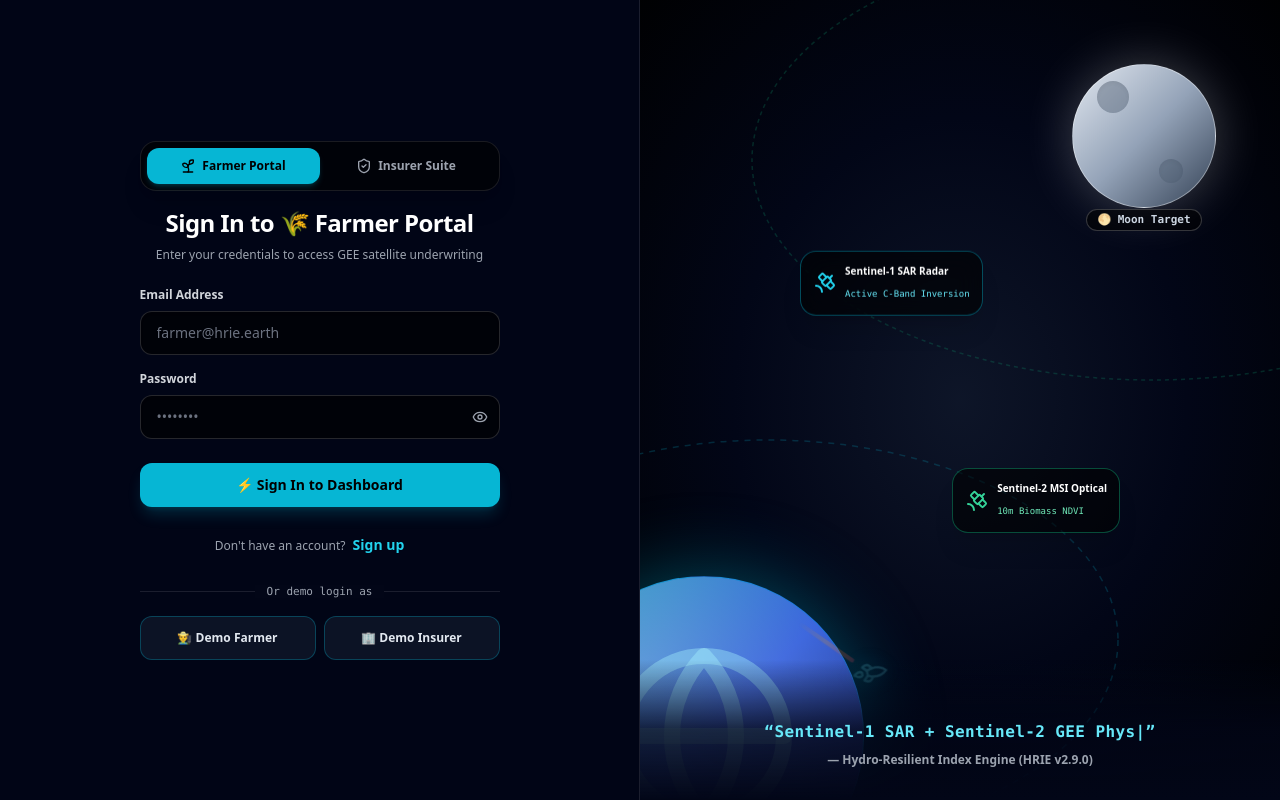
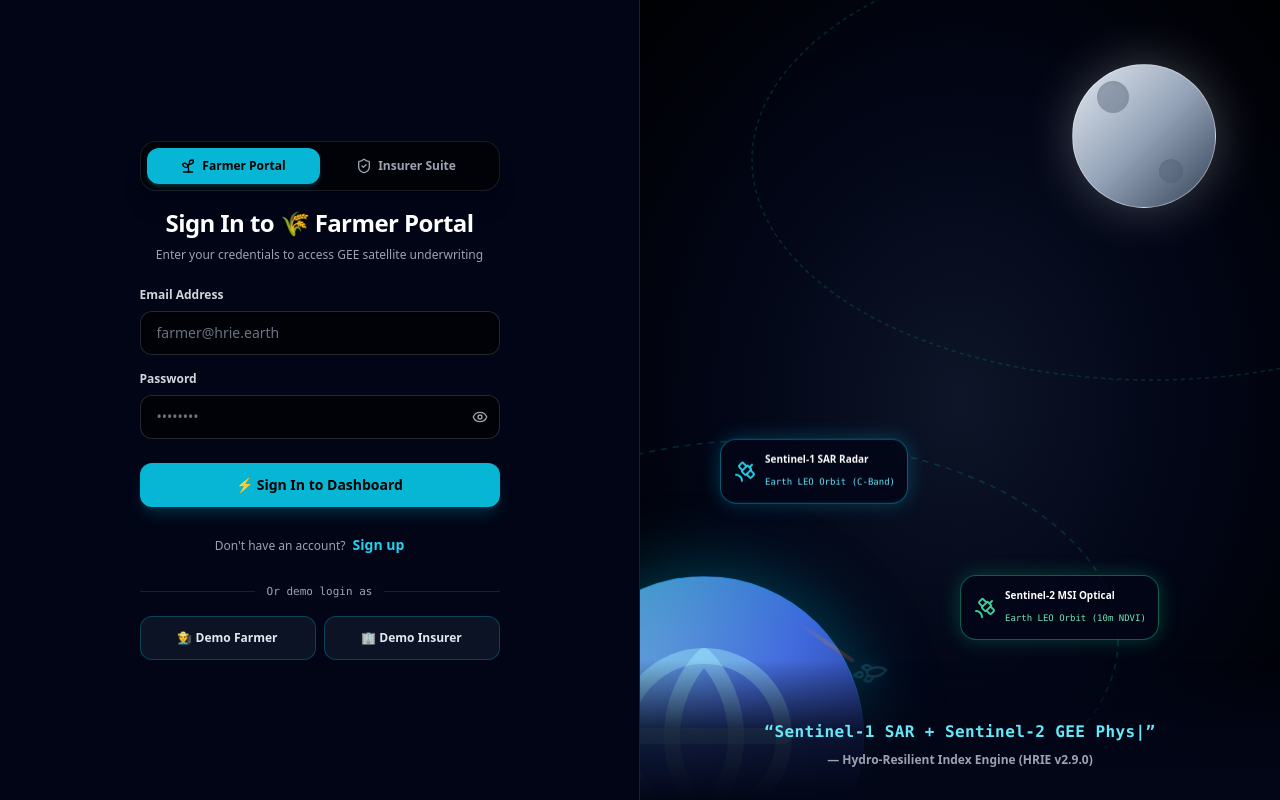
Before and after one commit to ashwin-kumaar-b/hrie-, a React (Vite) app in the folder frontend/: page / in a window 1280 px wide. Built offline with nearby package versions, Linux system fonts and the light colour scheme.

Commit message:
Position Sentinel-1 and Sentinel-2 in Earth orbit and remove Moon target label in auth-fuse.jsx

```diff
--- a/frontend/src/components/ui/auth-fuse.jsx
+++ b/frontend/src/components/ui/auth-fuse.jsx
@@ -363,13 +363,32 @@ export function AuthUI({ onLoginSuccess }) {
           </span>
         </div>
 
-        {/* MOON (Top Right Celestial Body) */}
+        {/* EARTH ORBIT 1: Sentinel-1 SAR Radar Satellite */}
+        <div className="absolute bottom-[280px] left-[80px] z-10 animate-bounce duration-3000">
+          <div className="p-3 bg-slate-950/80 rounded-2xl border border-cyan-500/50 backdrop-blur-md shadow-[0_0_20px_rgba(6,182,212,0.3)] flex items-center gap-2">
+            <Satellite className="w-6 h-6 text-cyan-400 animate-spin duration-10000" />
+            <div>
+              <span className="text-[10px] font-black text-white block">Sentinel-1 SAR Radar</span>
+              <span className="text-[9px] font-mono text-cyan-300">Earth LEO Orbit (C-Band)</span>
+            </div>
+          </div>
+        </div>
+
+        {/* EARTH ORBIT 2: Sentinel-2 MSI Optical Satellite */}
+        <div className="absolute bottom-[160px] left-[320px] z-10 animate-pulse">
+          <div className="p-3 bg-slate-950/80 rounded-2xl border border-emerald-500/50 backdrop-blur-md shadow-[0_0_20px_rgba(16,185,129,0.3)] flex items-center gap-2">
+            <Satellite className="w-6 h-6 text-emerald-400" />
+            <div>
+              <span className="text-[10px] font-black text-white block">Sentinel-2 MSI Optical</span>
+              <span className="text-[9px] font-mono text-emerald-300">Earth LEO Orbit (10m NDVI)</span>
+            </div>
+          </div>
+        </div>
+
+        {/* MOON (Top Right Celestial Body — Label Removed) */}
         <div className="absolute top-16 right-16 w-36 h-36 rounded-full bg-gradient-to-br from-slate-200 via-slate-400 to-slate-700 shadow-[0_0_50px_rgba(255,255,255,0.25)] border border-white/40 flex items-center justify-center">
           <div className="w-8 h-8 rounded-full bg-slate-600/40 absolute top-4 left-6 shadow-inner" />
           <div className="w-6 h-6 rounded-full bg-slate-600/30 absolute bottom-6 right-8 shadow-inner" />
-          <span className="absolute -bottom-6 text-[11px] font-mono font-bold text-slate-300 bg-black/60 px-2.5 py-0.5 rounded-full border border-white/20">
-            🌕 Moon Target
-          </span>
         </div>
 
         {/* ROCKET TRAVELING FROM EARTH TO MOON */}
@@ -378,27 +397,6 @@ export function AuthUI({ onLoginSuccess }) {
             {/* Rocket Exhaust Trail */}
             <div className="w-24 h-1.5 bg-gradient-to-r from-transparent via-amber-500 to-rose-500 rounded-full blur-[1px] animate-pulse" />
             <Rocket className="w-10 h-10 text-cyan-300 drop-shadow-[0_0_15px_rgba(6,182,212,0.9)]" />
-          </div>
-        </div>
-
-        {/* ORBITING SATELLITES */}
-        <div className="absolute top-1/3 left-1/4 animate-bounce duration-3000">
-          <div className="p-3 bg-black/60 rounded-2xl border border-cyan-500/40 backdrop-blur-md shadow-xl flex items-center gap-2">
-            <Satellite className="w-6 h-6 text-cyan-400 animate-spin duration-10000" />
-            <div>
-              <span className="text-[10px] font-black text-white block">Sentinel-1 SAR Radar</span>
-              <span className="text-[9px] font-mono text-cyan-300">Active C-Band Inversion</span>
-            </div>
-          </div>
-        </div>
-
-        <div className="absolute bottom-1/3 right-1/4 animate-pulse">
-          <div className="p-3 bg-black/60 rounded-2xl border border-emerald-500/40 backdrop-blur-md shadow-xl flex items-center gap-2">
-            <Satellite className="w-6 h-6 text-emerald-400" />
-            <div>
-              <span className="text-[10px] font-black text-white block">Sentinel-2 MSI Optical</span>
-              <span className="text-[9px] font-mono text-emerald-300">10m Biomass NDVI</span>
-            </div>
           </div>
         </div>
 
```
